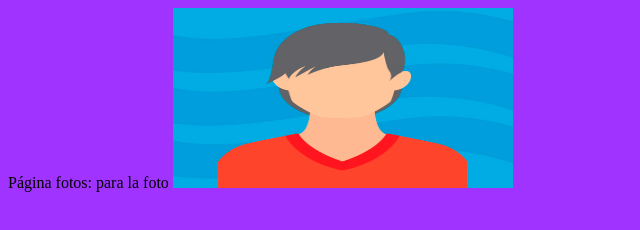
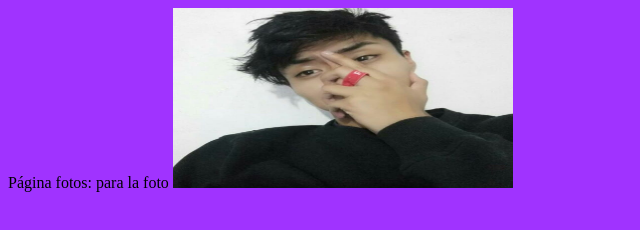
Before and after one commit to Juan-Siles/pagina_redes, a plain HTML site: page HTMLDOCS/paginafotos.html in a window 1280 px wide. Shown: the whole page, without its empty margins (0-640 px from the left). Drawn offline with Linux system fonts and the light colour scheme.

Commit message:
Update paginafotos.html

```diff
--- a/HTMLDOCS/paginafotos.html
+++ b/HTMLDOCS/paginafotos.html
@@ -4,6 +4,6 @@
 </head>
 <body bgcolor=#A033FF>
 Página fotos: para la foto
-<img src="IMG/foto.jpg" alt="mi fotito" width="340" height="180">
+<img src="IMG/foto_1.png" alt="mi fotito" width="340" height="180">
 </body>
 </html>
```
